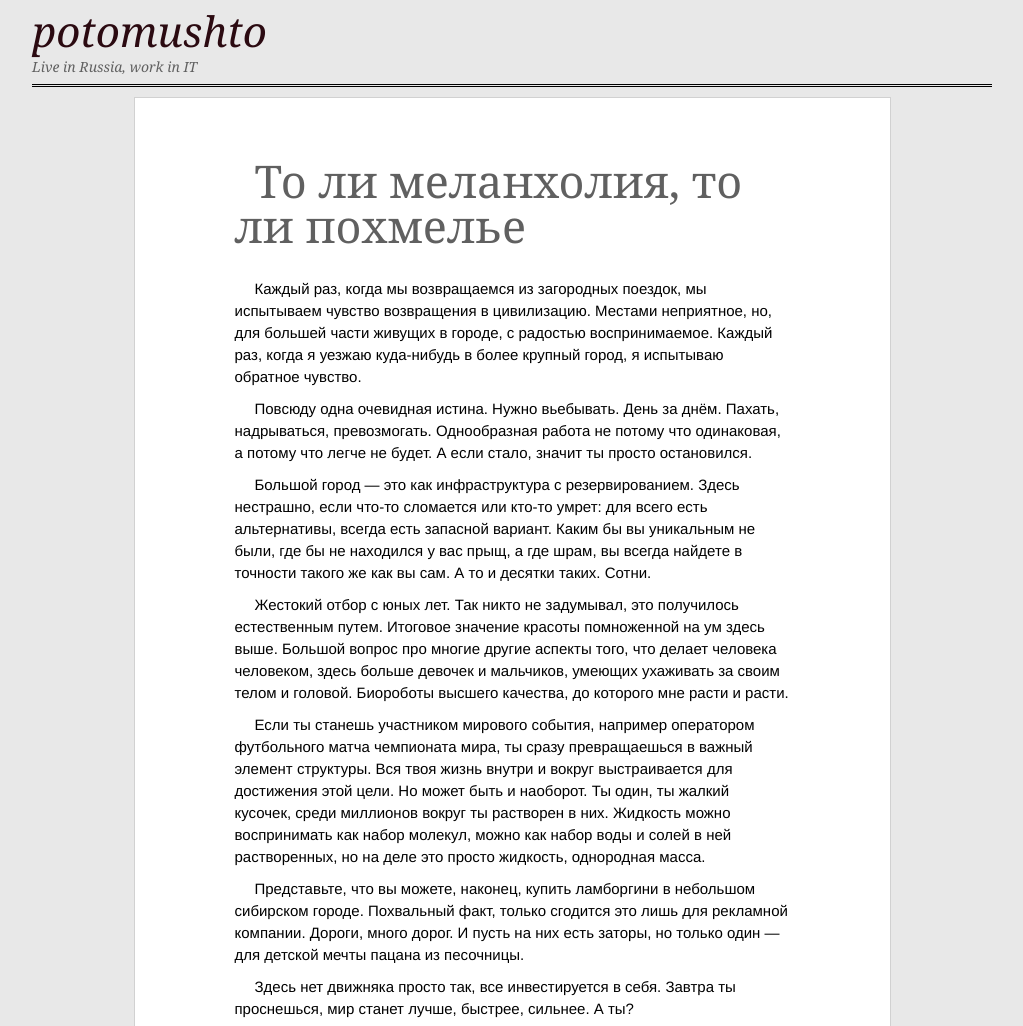
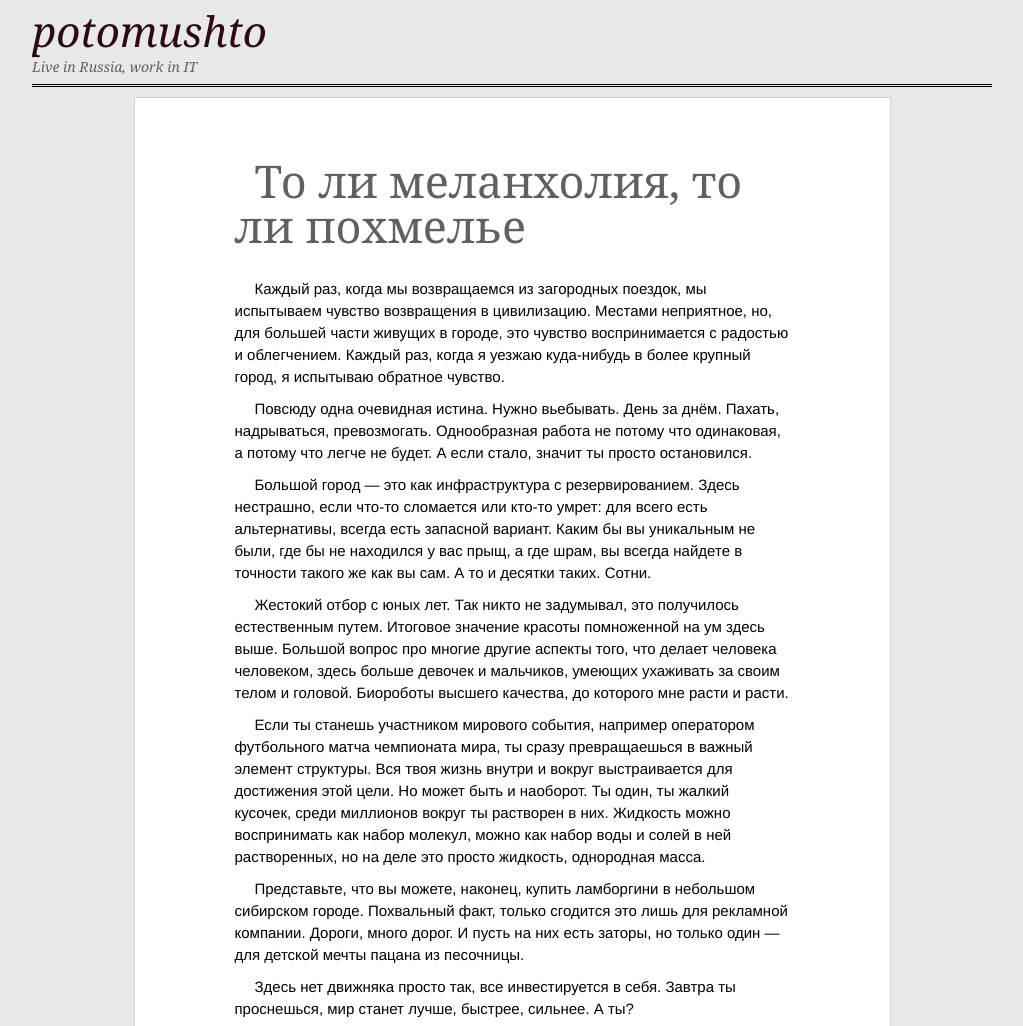
Before and after one commit to ptmt/ptmt.github.com, a Jekyll site: the page built from _posts/2012-07-24-siberian-hangover.md, in a window 1280 px wide, cut to the strip 0-1026 px from the top of the page. Shown: the whole strip, without its empty margins (128-1151 px from the left). Built offline with Jekyll 4.4.1, drawn with Linux system fonts in a browser that asks for light colours; Markdown is read by kramdown in place of the engine named in the settings.

Commit message:
Update _posts/2012-07-24-siberian-hangover.md

```diff
--- a/_posts/2012-07-24-siberian-hangover.md
+++ b/_posts/2012-07-24-siberian-hangover.md
@@ -4,7 +4,7 @@ title: То ли меланхолия, то ли похмелье
 ---
 # {{ page.title }}
 
-Каждый раз, когда мы возвращаемся из загородных поездок, мы испытываем чувство возвращения в цивилизацию. Местами неприятное, но, для большей части живущих в городе, с радостью воспринимаемое. Каждый раз, когда я уезжаю куда-нибудь в более крупный город, я испытываю обратное чувство.
+Каждый раз, когда мы возвращаемся из загородных поездок, мы испытываем чувство возвращения в цивилизацию. Местами неприятное, но, для большей части живущих в городе, это чувство воспринимается с радостью и облегчением. Каждый раз, когда я уезжаю куда-нибудь в более крупный город, я испытываю обратное чувство.
 
 Повсюду одна очевидная истина. Нужно вьебывать. День за днём. Пахать, надрываться, превозмогать. Однообразная работа не потому что одинаковая, а потому что легче не будет. А если стало, значит ты просто остановился.
 
```
